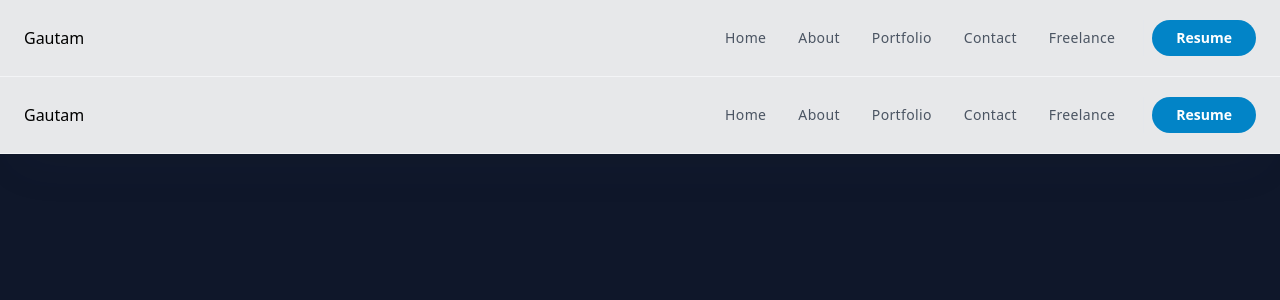
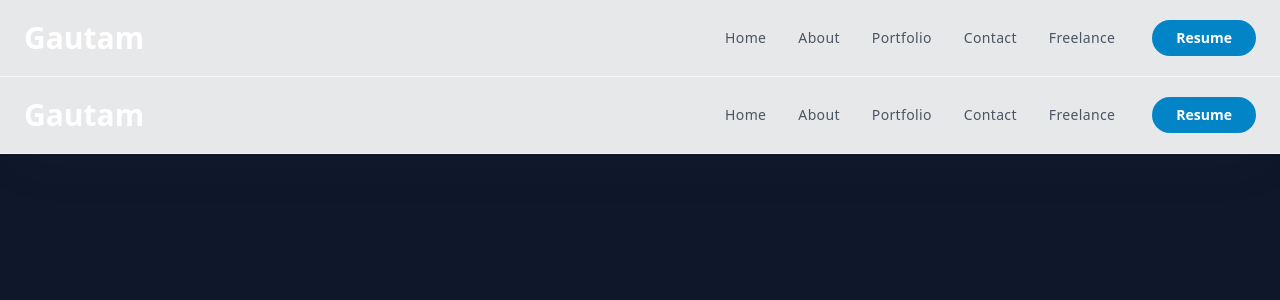
Before and after one commit to Gautamvaishnav-git/next-portfolio, a Next.js app: page /components/Header in a window 1280 px wide. Shown: the top 300 px of the page. Built offline with nearby package versions, Linux system fonts and the light colour scheme.

Commit message:
updated header

```diff
--- a/pages/components/Header.tsx
+++ b/pages/components/Header.tsx
@@ -9,7 +9,7 @@ const Header = () => {
         <div className="xl:container m-auto px-6 md:px-12 lg:px-6">
           <div className="flex flex-wrap items-center justify-between gap-6 md:py-3 md:gap-0 lg:py-5">
             <div className="w-full items-center flex justify-between lg:w-auto">
-              <Link href="/" className="relative  z-10" aria-label="logo">
+              <Link href="/" className="relative text-3xl text-white font-bold z-10" aria-label="logo">
                 Gautam
               </Link>
               <label
```
